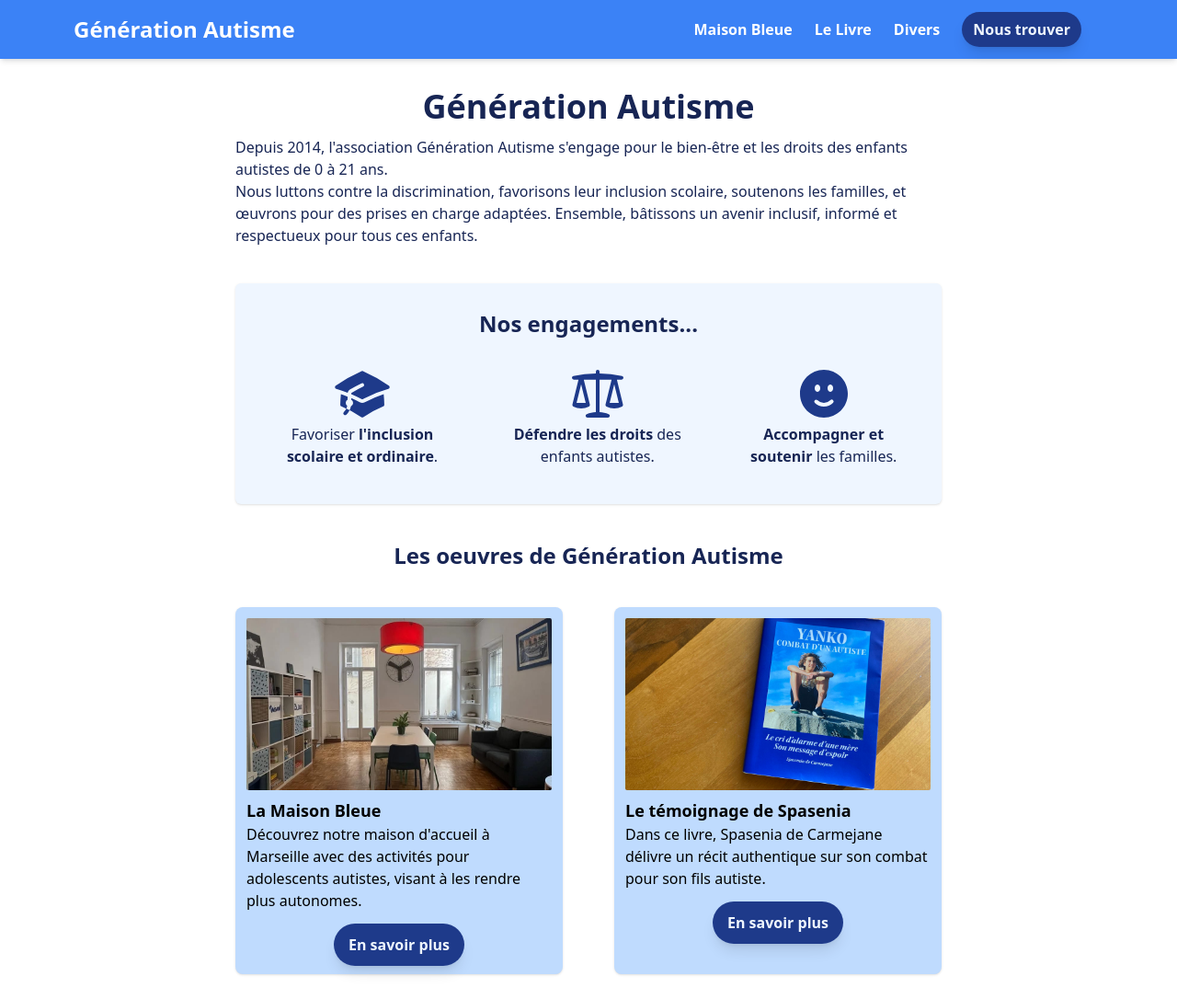
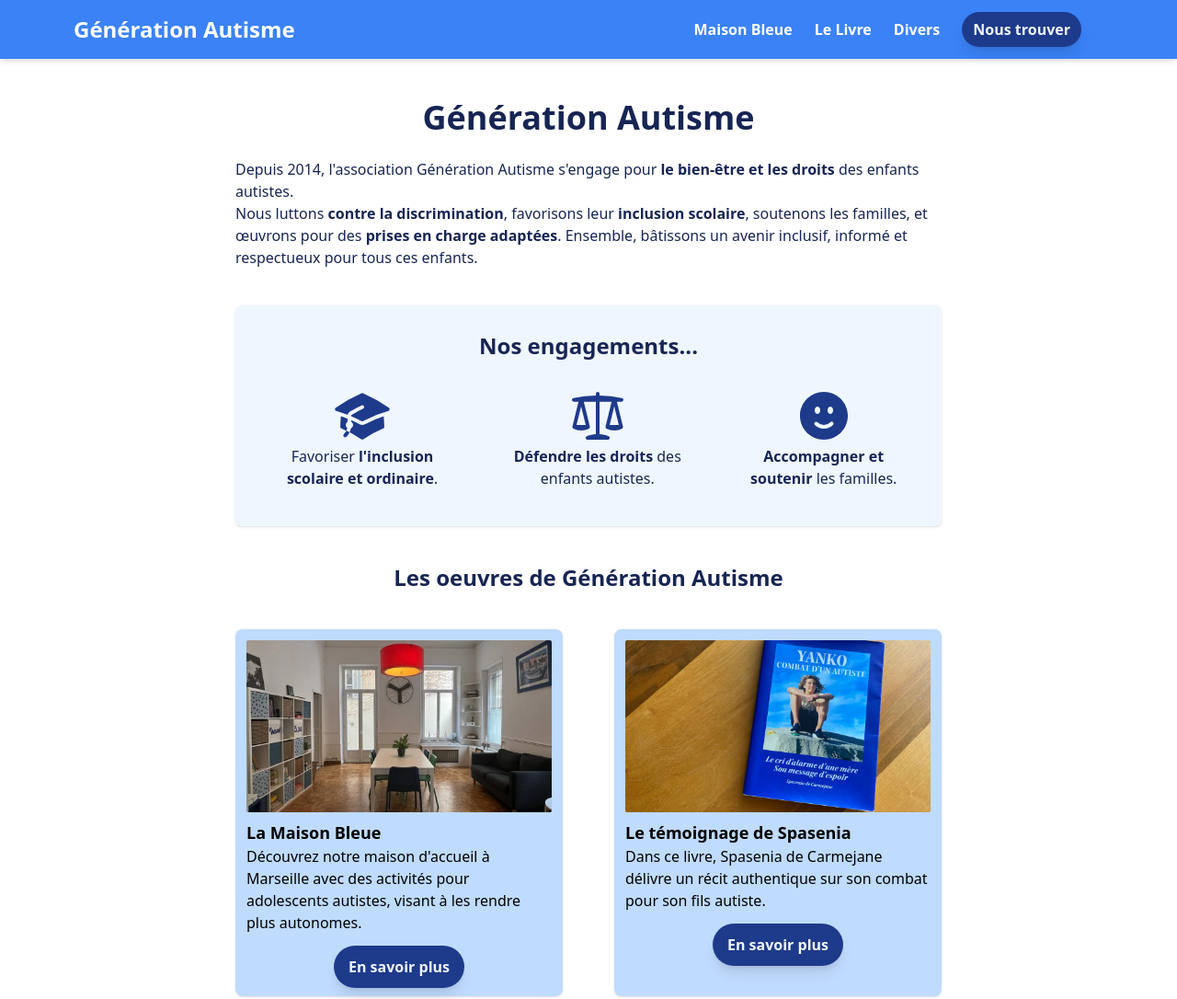
Before and after one commit to estremss/gene_autisme, a website: page index.html in a window 1280 px wide. Shown: the top 1086 px of the page at 92% size. Drawn offline with Linux system fonts and the light colour scheme.

Commit message:
texte intro corrigé + centrage à droite

```diff
--- a/index.html
+++ b/index.html
@@ -41,11 +41,10 @@
         </header>
 
         <div class="text-blue-950 mx-4 mb-6 mt-20 md:mt-24">
-            <h1 class="text-3xl md:text-4xl mb-3 font-bold text-center">Génération Autisme</h1>
-            <p class="text-center md:max-w-3xl mx-auto md:text-left">Depuis 2014, l'association Génération Autisme
-                s'engage pour le bien-être et les droits des enfants autistes de 0 à
-                21 ans.<br> Nous luttons contre la discrimination, favorisons leur inclusion scolaire, soutenons les
-                familles, et œuvrons pour des prises en charge adaptées. Ensemble, bâtissons un avenir inclusif, informé
+            <h1 class="text-center sm:block text-3xl md:text-4xl mb-3 pt-3 font-bold">Génération Autisme</h1>
+            <p class=" md:max-w-3xl mx-auto md:text-left pt-3">Depuis 2014, l'association Génération Autisme
+                s'engage pour <strong>le bien-être et les droits</strong> des enfants autistes.<br> Nous luttons <strong>contre la discrimination</strong>, favorisons leur <strong>inclusion scolaire</strong>, soutenons les
+                familles, et œuvrons pour des <strong>prises en charge adaptées</strong>. Ensemble, bâtissons un avenir inclusif, informé
                 et respectueux pour tous ces enfants.</p>
         </div>
 
```
Also changed, not shown: src/output.css.
